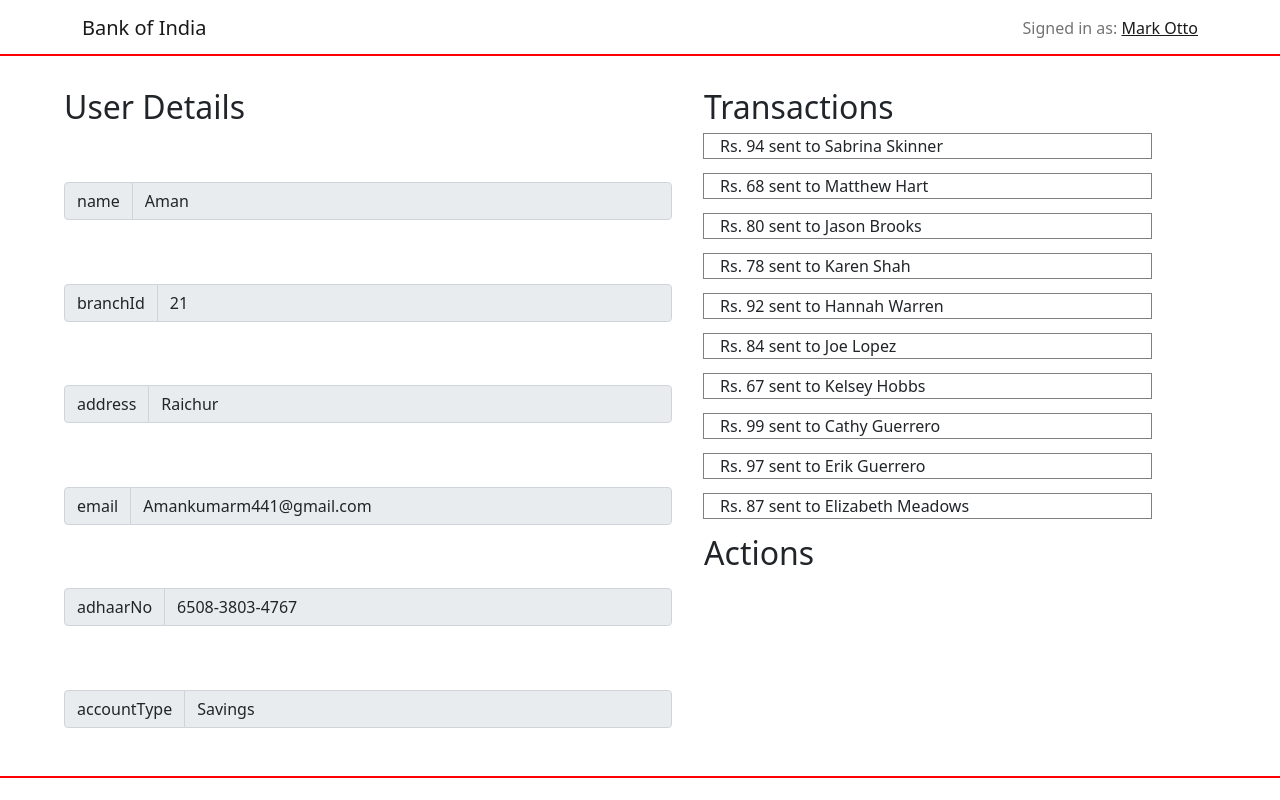
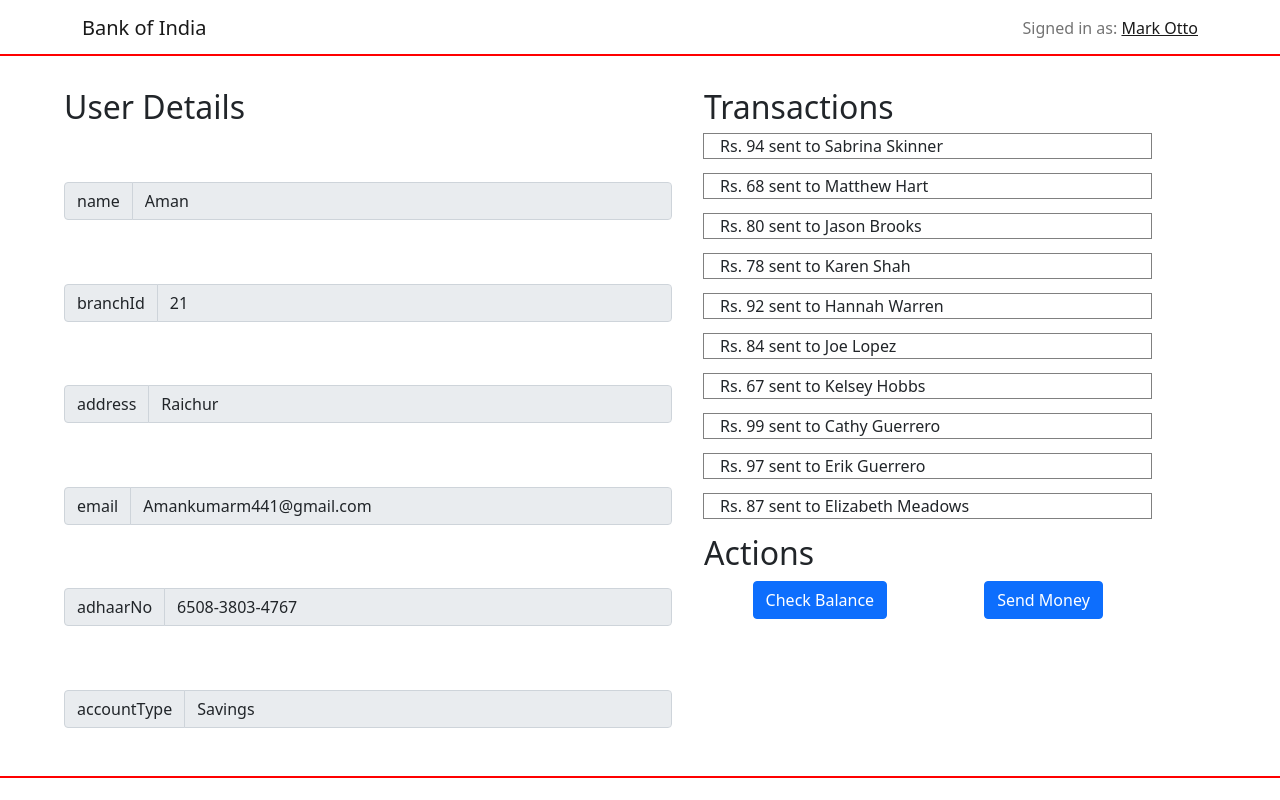
Before and after one commit to amankumarm/Fullstack-Banking_system, a Next.js app: page /c in a window 1280 px wide. Built offline with nearby package versions, Linux system fonts and the light colour scheme.

Commit message:
middleware to be done

```diff
--- a/Components/Cust_Actions.js
+++ b/Components/Cust_Actions.js
@@ -1,11 +1,23 @@
 import React from 'react'
+import Checkbalance from './micro/CheckBalance';
+import SendMoneyAction from './micro/send_money';
+function Cust_Actions() {
+    const [show, setShow] = React.useState(false);
+    const handleClose = () => setShow(false);
+    const handleShow = () =>{
+        //api to get the balance
+        setShow(true)
+    };
 
-function Cust_Actions() {
-    return (
-        <div className="cust-Actions test">
-            <h2>Actions</h2>
+
+    return (<>
+            <h2 style={{paddingLeft:1+"em"}}>Actions</h2>
+                <div className="cust-Actions test">
+                    <Checkbalance  />
+                <SendMoneyAction  />
 
         </div>
+        </>
     )
 }
 
--- a/Components/Cust_Transactions.js
+++ b/Components/Cust_Transactions.js
@@ -7,7 +7,7 @@ function Cust_Transactions() {
             <h2>Transactions</h2>
             {
                 data.map((item,index)=>(
-                    <Transaction_micro to={item.to} amount={item.Amount} />
+                    <Transaction_micro to={item.to} amount={item.Amount}  key={index}/>
                 ))
             }
         </div>
--- a/Components/micro/CheckBalance.js
+++ b/Components/micro/CheckBalance.js
@@ -1,13 +1,20 @@
+import {useState} from 'react'
+import {Button,Modal} from 'react-bootstrap'
 function Checkbalance() {
     const [show, setShow] = useState(false);
 
     const handleClose = () => setShow(false);
-    const handleShow = () => setShow(true);
+    const handleShow = () => {
+      //api call
+      setShow(true)
+
+
+    };
 
     return (
       <>
         <Button variant="primary" onClick={handleShow}>
-          Launch static backdrop modal
+          Check Balance
         </Button>
 
         <Modal
@@ -26,7 +33,6 @@ function Checkbalance() {
             <Button variant="secondary" onClick={handleClose}>
               Close
             </Button>
-            <Button variant="primary">Understood</Button>
           </Modal.Footer>
         </Modal>
       </>
--- /dev/null
+++ b/Components/micro/send_money.js
@@ -0,0 +1,50 @@
+import React from 'react'
+import {Button,Modal,FormControl,InputGroup} from 'react-bootstrap'
+
+function SendMoneyAction() {
+    const [sendMoneyModal, setsendMoneyModal] = React.useState(false)
+    const [amount, setAmount] = React.useState(0)
+    const [toAccountNumber, settoAccountNumber] = React.useState(0)
+
+    const sendMoneyModalClose = () => setsendMoneyModal(false);
+    const sendMoneyModalShow = () =>{setsendMoneyModal(true)};
+    const sendMoneyAction=()=>{
+        //api call here
+        console.log(toAccountNumber,amount)
+        setsendMoneyModal(false)
+    }
+    return (
+        <div>
+          <>
+          <Button variant="primary" onClick={sendMoneyModalShow}>Send Money</Button>
+
+            <Modal show={sendMoneyModal} onHide={sendMoneyModalClose} >
+                <Modal.Header closeButton>
+                <Modal.Title>Send Money</Modal.Title>
+                </Modal.Header>
+                <InputGroup className="mb-3">
+                    <InputGroup.Text>Rs</InputGroup.Text>
+                    <FormControl onChange={(e)=>setAmount(e.target.value)} className="sendMoneyModal" aria-label="Amount (to the nearest Rupee)"  type="number" step="1"/>
+                    <InputGroup.Text>.00</InputGroup.Text>
+                </InputGroup>
+
+                <InputGroup className="mb-3">
+                    <InputGroup.Text>To</InputGroup.Text>
+                    <FormControl onChange={(e)=>settoAccountNumber(e.target.value)} className="sendMoneyModal" aria-label="Amount (to the nearest Rupee)"  palceholder="Account Number"step="1"/>
+
+                </InputGroup>
+                <Modal.Footer>
+                <Button variant="secondary" onClick={sendMoneyModalClose}>
+                    Close
+                </Button>
+                <Button variant="primary" onClick={sendMoneyAction}>
+                    Send Money
+                </Button>
+                </Modal.Footer>
+            </Modal>
+            </>
+        </div>
+    )
+}
+
+export default SendMoneyAction
--- a/styles/globals.css
+++ b/styles/globals.css
@@ -64,4 +64,10 @@ padding-left: 2em;
 }
 .cust-Actions{
   padding-left: 2em;
+  display: flex;
+  justify-content: space-around;
+
 }
+.sendMoneyModal{
+  padding: 0em 2em;
+}
```
